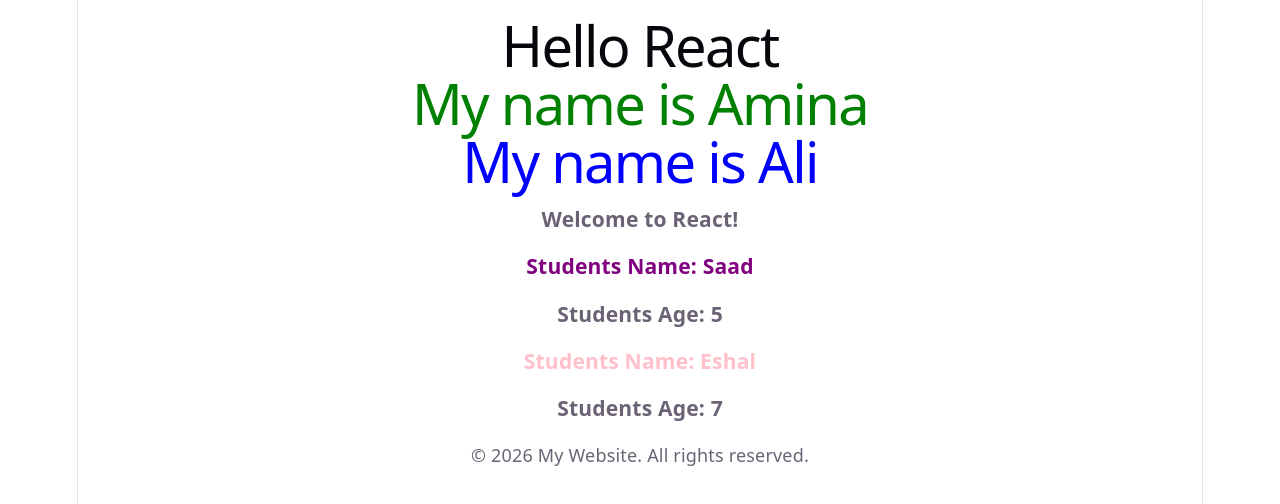
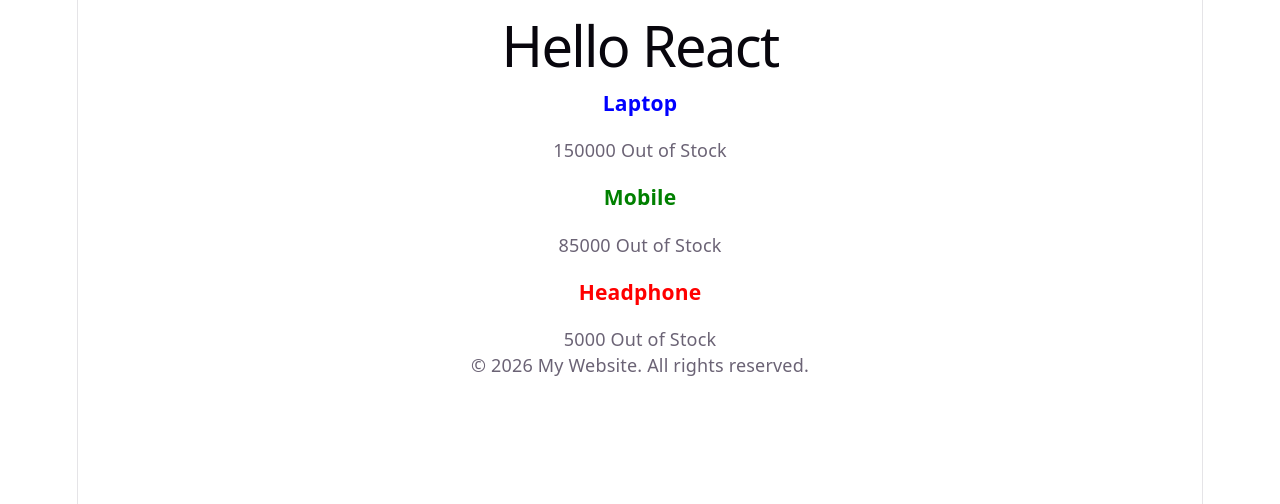
Before and after one commit to Yasinsandhu/React-Basics-Learning, a React (Vite) app in the folder 01-Module-01/02-Syntax-and-Practice/react-practice/: page / in a window 1280 px wide. Shown: the top 504 px of the page. Built offline with nearby package versions, Linux system fonts and the light colour scheme.

Commit message:
props practicing  with components

```diff
--- a/01-Module-01/02-Syntax-and-Practice/react-practice/src/App.jsx
+++ b/01-Module-01/02-Syntax-and-Practice/react-practice/src/App.jsx
@@ -10,16 +10,36 @@ Hello React!
 Inside App.jsx, write the function yourself.*/
 import Header from "./components/Header.jsx";
 import Footer from "./components/Footer.jsx";
-import Student from "./components/student.jsx";
+import Student from "./components/Student.jsx";
+import Product from "./components/Product.jsx";
 function App() {
   return (
     <div>
       <h1>Hello React</h1>
-      <Header name="Amina" color="green" />
+      {/* <Header name="Amina" color="green" />
       <Header name="Ali" color="blue"></Header>
       <h3>Welcome to React!</h3>
       <Student name="Saad" color="Purple" age={5}></Student>
-      <Student name="Eshal" color="Pink" age={7}></Student>
+      <Student name="Eshal" color="Pink" age={7}></Student> */}
+
+      <Product
+        name="Laptop"
+        price={150000}
+        availibility={true}
+        color="blue"
+      ></Product>
+      <Product
+        name="Mobile"
+        price={85000}
+        availibility={true}
+        color="green"
+      ></Product>
+      <Product
+        name="Headphone"
+        price={5000}
+        availibility={false}
+        color="red"
+      ></Product>
       <Footer />
     </div>
   );
--- /dev/null
+++ b/01-Module-01/02-Syntax-and-Practice/react-practice/src/components/Product.jsx
@@ -0,0 +1,12 @@
+function Product(props) {
+  return (
+    <div>
+      <h3 style={{ color: props.color }}>{props.name}</h3>
+      <p>
+        {props.price} {props.availability ? "Available" : "Out of Stock"}
+      </p>
+    </div>
+  );
+}
+
+export default Product;
```
